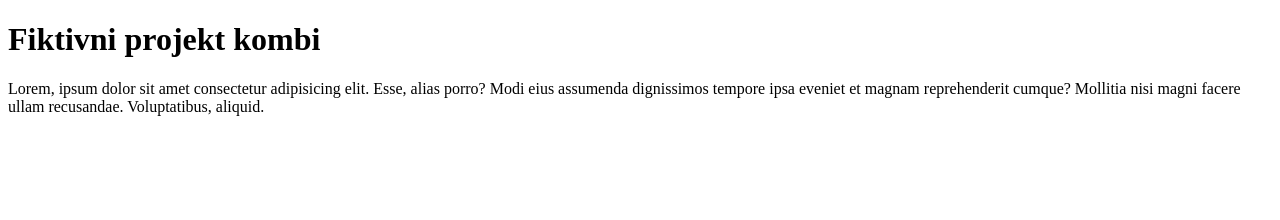
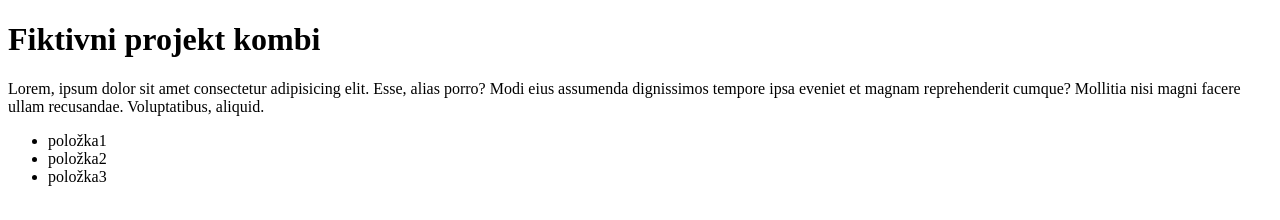
Before and after one commit to drop893/fiktivni-projekt-kombi, a plain HTML site: page index.html in a window 1280 px wide. Drawn offline with Linux system fonts and the light colour scheme.

Commit message:
pridano-UL-a-3x-LI

```diff
--- a/index.html
+++ b/index.html
@@ -9,5 +9,11 @@
     <h1>Fiktivni projekt kombi</h1>
 
     <p>Lorem, ipsum dolor sit amet consectetur adipisicing elit. Esse, alias porro? Modi eius assumenda dignissimos tempore ipsa eveniet et magnam reprehenderit cumque? Mollitia nisi magni facere ullam recusandae. Voluptatibus, aliquid.</p>
+
+    <ul>
+        <li>položka1</li>
+        <li>položka2</li>
+        <li>položka3</li>
+    </ul>
 </body>
 </html>
```
